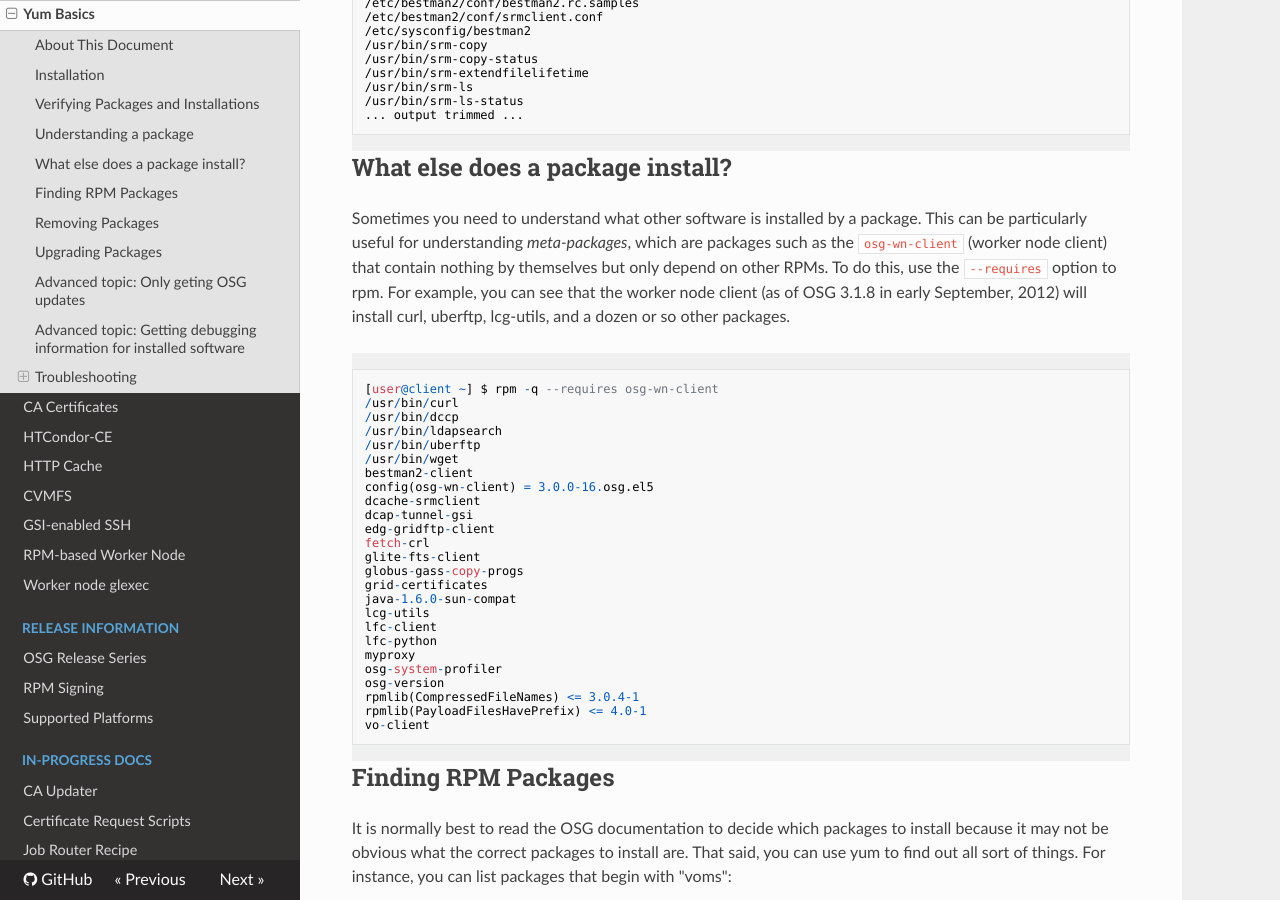
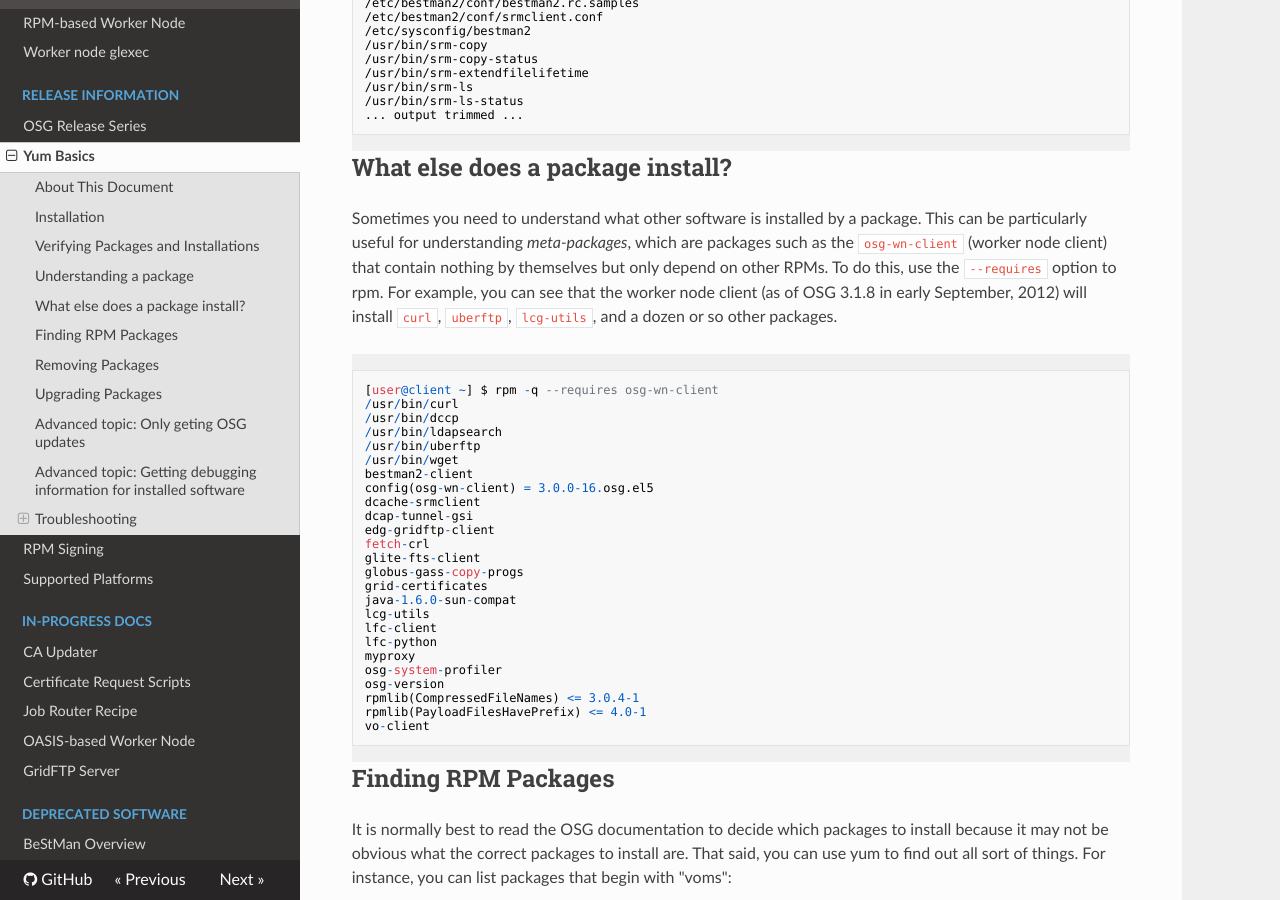
Before and after one commit to osg-htc/docs, an MkDocs documentation site: the page built from docs/release/yum-basics.md, in a window 1280 px wide and 900 px high, scrolled down 2974 px. Built offline with MkDocs 1.6.1, drawn with Linux system fonts in a browser that asks for light colours; nearby versions of some CDN libraries; old or Windows-style settings are respelled for this version of MkDocs; some of the changed text lies outside the part shown.

Commit message:
Cleanup formatting of document. - Also fixed a few broken links. - Move the document to a less-important section.

````diff
--- a/docs/common/yum-basics.md
+++ b/docs/release/yum-basics.md
@@ -12,7 +12,7 @@ Installation
 
 Installation is done with the `yum install` command. Each of the individual installation guide shows you the correct command to use to do an installation. Here is an example installation with all of the output from yum.
 
-```bash
+```console
 [root@client ~] # sudo yum install osg-ca-certs
 Loaded plugins: kernel-module, priorities
 epel                                                                                         | 3.7 kB     00:00
@@ -101,14 +101,14 @@ This means the files MD5 checksum has changed (so the contents have changed) and
 
 | Letter | Meaning                                           |
 |:-------|:--------------------------------------------------|
-| S      | file Size differs                                 |
-| M      | Mode differs (includes permissions and file type) |
-| 5      | MD5 sum differs                                   |
-| D      | Device major/minor number mismatch                |
-| L      | readLink(2) path mismatch                         |
-| U      | User ownership differs                            |
-| G      | Group ownership differs                           |
-| T      | mTime differs                                     |
+| `S`    | file Size differs                                 |
+| `M`    | Mode differs (includes permissions and file type) |
+| `5`    | MD5 sum differs                                   |
+| `D`    | Device major/minor number mismatch                |
+| `L`    | readLink(2) path mismatch                         |
+| `U`    | User ownership differs                            |
+| `G`    | Group ownership differs                           |
+| `T`    | mTime differs                                     |
 
 If you don't care about some of those changes, you can tell rpm to ignore them. For instance, to ignore changes in the modification time:
 
@@ -151,7 +151,7 @@ If you want to know what other things are in a package--perhaps the other availa
 What else does a package install?
 ---------------------------------
 
-Sometimes you need to understand what other software is installed by a package. This can be particularly useful for understanding *meta-packages*, which are packages such as the `osg-wn-client` (worker node client) that contain nothing by themselves but only depend on other RPMs. To do this, use the `--requires` option to rpm. For example, you can see that the worker node client (as of OSG 3.1.8 in early September, 2012) will install curl, uberftp, lcg-utils, and a dozen or so other packages.
+Sometimes you need to understand what other software is installed by a package. This can be particularly useful for understanding *meta-packages*, which are packages such as the `osg-wn-client` (worker node client) that contain nothing by themselves but only depend on other RPMs. To do this, use the `--requires` option to rpm. For example, you can see that the worker node client (as of OSG 3.1.8 in early September, 2012) will install `curl`, `uberftp`, `lcg-utils`, and a dozen or so other packages.
 
     :::console
     [user@client ~] $ rpm -q --requires osg-wn-client
@@ -422,7 +422,7 @@ Advanced topic: Only geting OSG updates
 
 If you only want to get updates from the OSG repository and *no other* repositories, you can tell yum to do that with the following command:
 
-``` console
+```console
 [root@client ~] # yum --disablerepo=* --enablerepo=osg update
 ```
 
@@ -435,52 +435,47 @@ Installing the debuginfo package requires three steps.
 
 1.  Enable the installation of debuginfo packages. This only needs to be done once. Edit the yum repo file, usually `/etc/yum.repos.d/osg.repo` to enable the separate debuginfo repository. Near the bottom of the file, you'll see the `osg-debug` repo:
 
-``` file
-[osg-debug]
+        [osg-debug]
 
-name=OSG Software for Enterprise Linux 5 - $basearch - Debug
-baseurl=http://repo.grid.iu.edu/osg-release/$basearch/debu
-failovermethod=priority
-priority=98
-enabled=1
-gpgcheck=1
-gpgkey=file:///etc/pki/rpm-gpg/RPM-GPG-KEY-OSG
-```
+        name=OSG Software for Enterprise Linux 5 - $basearch - Debug
+        baseurl=http://repo.grid.iu.edu/osg-release/$basearch/debu
+        failovermethod=priority
+        priority=98
+        enabled=1
+        gpgcheck=1
+        gpgkey=file:///etc/pki/rpm-gpg/RPM-GPG-KEY-OSG
 
-Make sure that "enabled" is set to 1.
+    Make sure that "enabled" is set to 1.
 
-1.  Figure out which package installed the program you want to debug. One way to figure it out is to ask RPM. For example, if you want to debug grid-proxy-init:
+2.  Figure out which package installed the program you want to debug. One way to figure it out is to ask RPM. For example, if you want to debug grid-proxy-init:
 
-``` console
+        :::console
+        [user@client ~] $ rpm -qf `which grid-proxy-init`
+        globus-proxy-utils-5.0-5.osg.x86_64
 
-[user@client ~] $ rpm -qf `which grid-proxy-init`
-globus-proxy-utils-5.0-5.osg.x86_64
-```
+3.  Install the debugging information for that package. Continuing this example:
 
-1.  Install the debugging information for that package. Continuing this example:
+        :::console
+        [root@client ~] # debuginfo-install globus-proxy-utils
+        ...
+        =================================================================================================================================
+         Package                                      Arch                   Version                     Repository                 Size
+        =================================================================================================================================
+        Installing:
+         globus-proxy-utils-debuginfo                 x86_64                 5.0-5.osg                   osg-debug                  61 k
 
-``` console
-[root@client ~] # debuginfo-install globus-proxy-utils
-...
-=================================================================================================================================
- Package                                      Arch                   Version                     Repository                 Size
-=================================================================================================================================
-Installing:
- globus-proxy-utils-debuginfo                 x86_64                 5.0-5.osg                   osg-debug                  61 k
+        Transaction Summary
+        =================================================================================================================================
+        Install       1 Package(s)
+        Upgrade       0 Package(s)
 
-Transaction Summary
-=================================================================================================================================
-Install       1 Package(s)
-Upgrade       0 Package(s)
+        Total download size: 61 k
+        Is this ok [y/N]: y
+        ...
+        Installed:
+          globus-proxy-utils-debuginfo.x86_64 0:5.0-5.osg
 
-Total download size: 61 k
-Is this ok [y/N]: y
-...
-Installed:
-  globus-proxy-utils-debuginfo.x86_64 0:5.0-5.osg
-
-```
-This last step will select the right package name, then use yum to install it.
+    This last step will select the right package name, then use `yum` to install it.
 
 Troubleshooting
 ---------------
@@ -489,20 +484,20 @@ Troubleshooting
 
 If you is not finding some packages, e.g.:
 
-``` console
+```text
 Error Downloading Packages:
   packageXYZ: failure: packageXYZ.rpm from osg: [Errno 256] No more mirrors to try.
 ```
 
 then you can try cleaning up Yum's cache:
 
-``` console
+```console
 [root@client ~] # yum clean all --enablerpeo=*
 ```
 
 to make an even more thorough job you can follow also add:
 
-``` console
+```console
 [root@client ~] # yum clean expire-cache --enablerepo=*
 ```
 
@@ -513,13 +508,12 @@ to make an even more thorough job you can follow also add:
 
 If yum is complaining you can re-import the keys in your distribution:
 
-``` console
+```console
 [root@client ~] # rpm --import /etc/pki/rpm-gpg/RPM-GPG-KEY*
 ```
 
 References
 ==========
 
-[The main yum web site](http://yum.baseurl.org/)
-
-A good description of the commands for RPM and yum can be found at [Learn Linux 101: RPM and YUM Package Management](http://www.ibm.com/developerworks/linux/library/l-lpic1-v3-102-5/?ca=drs-).
+- [The main yum web site](http://yum.baseurl.org/)
+- A good description of the commands for RPM and yum can be found at [Learn Linux 101: RPM and YUM Package Management](http://www.ibm.com/developerworks/linux/library/l-lpic1-v3-102-5/?ca=drs-).
--- a/mkdocs.yml
+++ b/mkdocs.yml
@@ -11,7 +11,6 @@ pages:
 - Installation Overview: 'install-overview.md'
 - Install Guides:
   - 'Yum Repos': 'common/yum.md'
-  - 'Yum Basics': 'common/yum-basics.md'
   - 'CA Certificates': 'common/ca.md'
   - 'HTCondor-CE': 'compute-element/HTCondor_CE.md'
   - 'HTTP Cache': 'frontier-squid/squid.md'
@@ -21,6 +20,7 @@ pages:
   - 'Worker node glexec': 'client/glexec.md'
 - Release Information:
   - 'OSG Release Series': 'release/release_series.md'
+  - 'Yum Basics': 'release/yum-basics.md'
   - 'RPM Signing': 'release/signing.md'
   - 'Supported Platforms': 'release/supported_platforms.md'
 - In-Progress Docs:
````
Also changed, not shown: other parts of docs/release/yum-basics.md (+2 -2 lines), docs/common/yum.md (+1 -1 lines).
